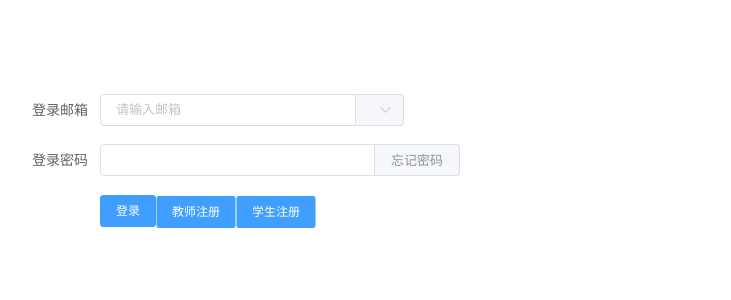
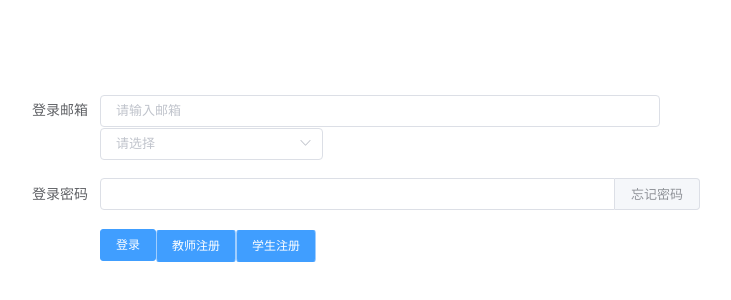
Before and after one commit to Viarow/USTChomework, a Vue app: page /#/login in a window 1280 px wide. Shown: the part 106-406 px from the top of the page, without its empty margins (380-1111 px from the left). Built offline with nearby package versions, Linux system fonts and the light colour scheme.

Commit message:
Update LoginForm.vue

```diff
--- a/src/components/login/LoginForm.vue
+++ b/src/components/login/LoginForm.vue
@@ -7,14 +7,19 @@
       <el-form-item class="login" label="登录邮箱">
         <div >
 
-          <el-input placeholder="请输入邮箱" v-model="input5" class="input-with-select">
-            <el-select v-model="select" slot="append" placeholder="请选择">
-              <el-option label="@mail.ustc.edu.cn" value="1"></el-option>
-              <el-option label="@ustc.edu.cn" value="2"></el-option>
+          <el-input placeholder="请输入邮箱" v-model="loginEmail" class="input-with-select">
 
-            </el-select>
 
           </el-input>
+          <el-select v-model="value" placeholder="请选择">
+            <el-option
+              v-for="item in options"
+              :key="item.value"
+              :label="item.label"
+              :value="item.value">
+            </el-option>
+          </el-select>
+
 
         </div>
 
@@ -55,7 +60,14 @@
           loginPassword: '',
           select: ''
         },
-        input5: '',
+        options: [{
+          value: '选项1',
+          label: '@ustc.edu.cn'
+        }, {
+          value: '选项2',
+          label: '@mail.ustc.edu.cn'
+        }],
+        value: ''
 
 
       }
@@ -78,6 +90,6 @@
     top:200px
   }
   .login{
-    width: 30%;
+    width: 50%;
   }
 </style>
```
